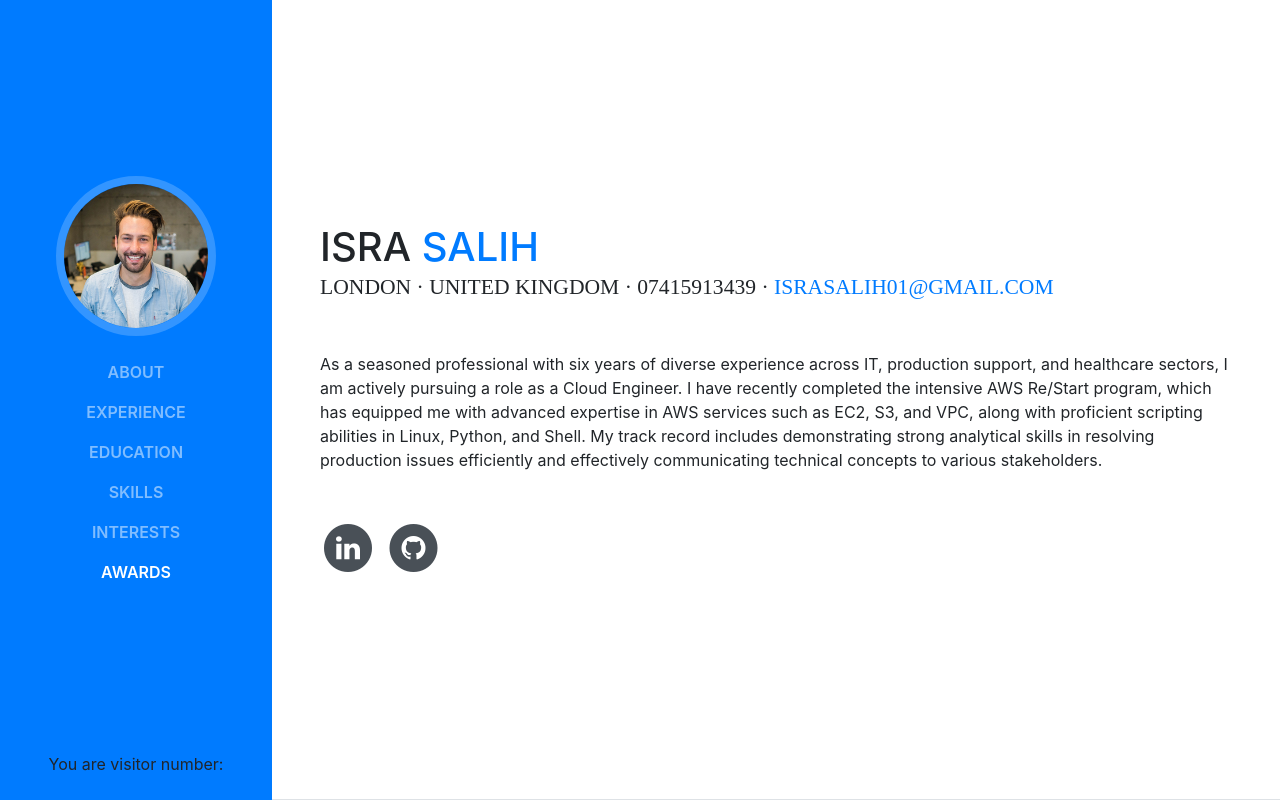
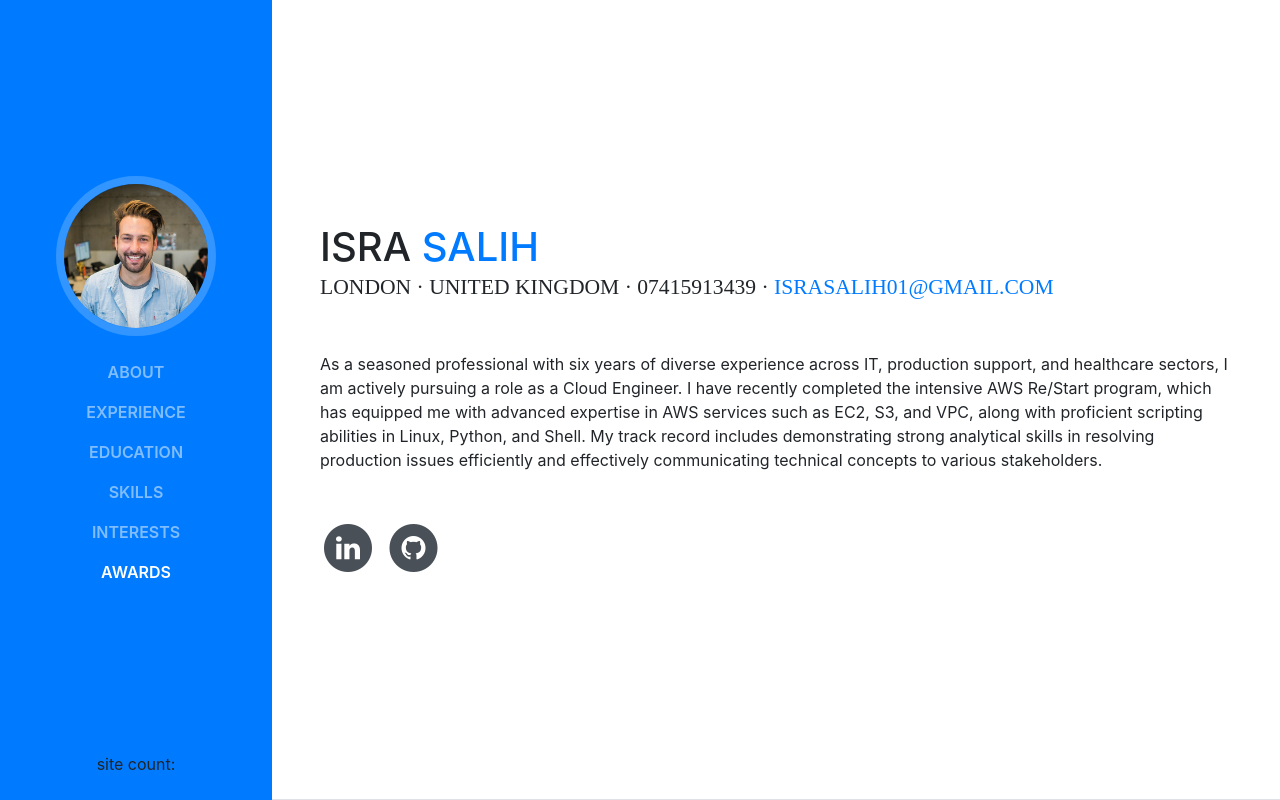
Before and after one commit to issalih/cloud-resume-challenge, a website with bundled scripts: page index.html in a window 1280 px wide. Shown: the top 800 px of the page. Built offline with nearby package versions, Linux system fonts and the light colour scheme; no server answers; a web font is replaced by a local one.

Commit message:
index file changed

```diff
--- a/index.html
+++ b/index.html
@@ -59,7 +59,7 @@
           </li>
         </ul>
       </div>
-      <p>You are visitor number: <span id="visitors"></span></p>
+      <p>site count: <span id="visitors"></span></p>
 
     </nav>
 
```
